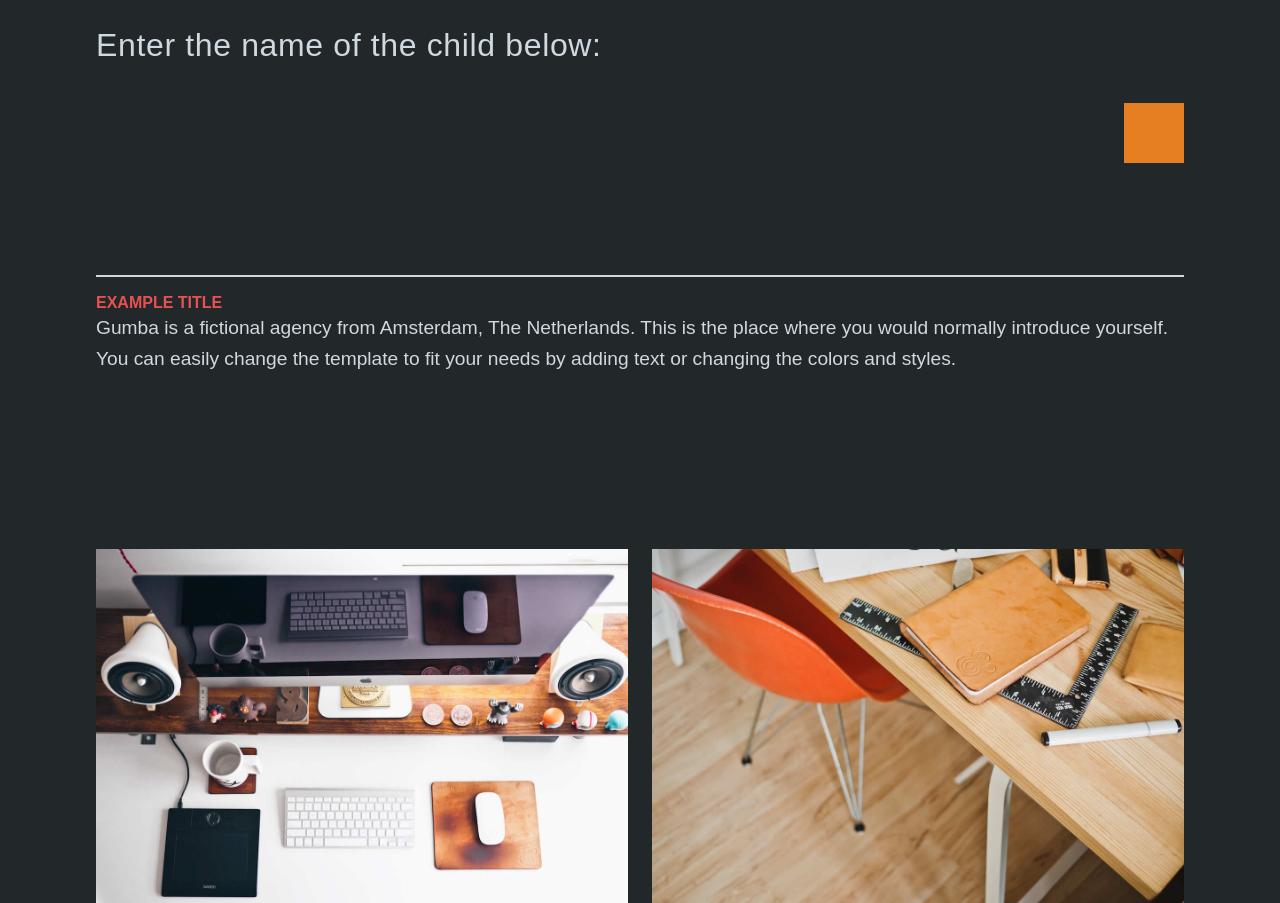
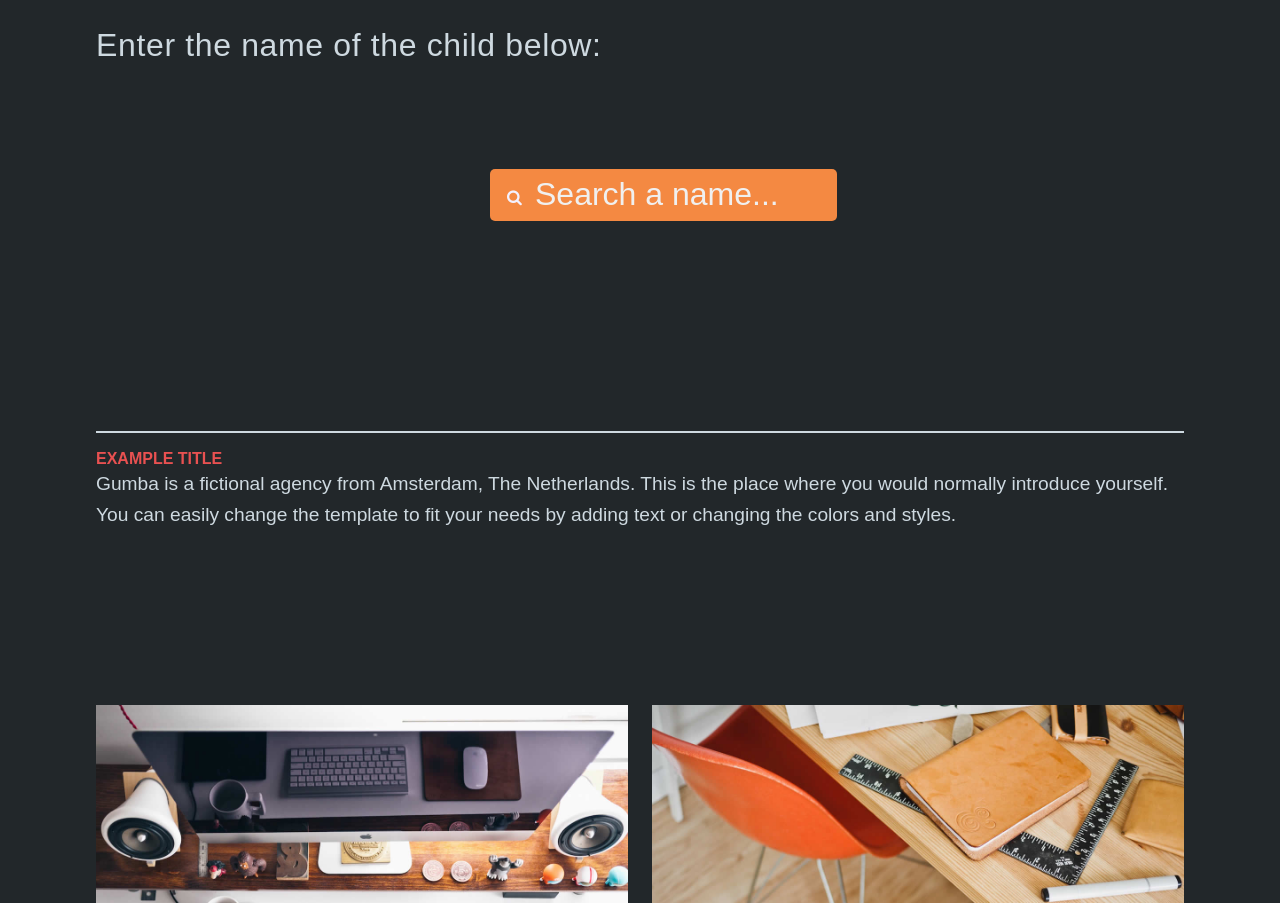
Before and after one commit to ZNClub-Javascript/WebApp-for-physically-challenged-children, a plain HTML site: page index.html in a window 1280 px wide. Shown: the part 976-1879 px from the top of the page. Drawn offline with nearby package versions, Linux system fonts and the light colour scheme; a web font is replaced by a local one.

Commit message:
integrated search box

```diff
--- a/css/search-box.css
+++ b/css/search-box.css
@@ -1,129 +1,55 @@
 
 
-.sb-search {
-	position: relative;
-	margin-top: 10px;
-	width: 0%;
-	min-width: 60px;
-	height: 60px;
-	float: right;
-	overflow: hidden;
-
-	-webkit-transition: width 0.3s;
-	-moz-transition: width 0.3s;
-	transition: width 0.3s;
-
-	-webkit-backface-visibility: hidden;
+.box{
+  margin: 100px auto;
+  width: 300px;
+  height: 50px;
 }
 
-.sb-search-input {
-	position: absolute;
-	top: 0;
-	right: 0;
-	border: none;
-	outline: none;
-	background: #fff;
-	width: 100%;
-	height: 60px;
-	margin: 0;
-	z-index: 10;
-	padding: 20px 65px 20px 20px;
-	font-family: inherit;
-	font-size: 20px;
-	color: #2c3e50;
+.container-1{
+  width: 300px;
+  vertical-align: middle;
+  white-space: nowrap;
+  position: relative;
 }
 
-input[type="search"].sb-search-input {
-	-webkit-appearance: none;
-	-webkit-border-radius: 0px;
+.container-1 input#search{
+  width: 300px;
+  height: 50px;
+  background: #f48942;
+  border: none;
+  font-size: 2.0em;
+  line-height: 1.5em;
+  float: left;
+  color: #f0f0f0;
+  padding-left: 45px;
+  -webkit-border-radius: 5px;
+  -moz-border-radius: 5px;
+  border-radius: 5px;
+
+}
+/* f49541 */
+.container-1 input#search::-webkit-input-placeholder {
+   color: #f0f0f0;
 }
 
-.sb-search-input::-webkit-input-placeholder {
-	color: #efb480;
+.container-1 input#search:-moz-placeholder { /* Firefox 18- */
+   color: #f48942;
 }
 
-.sb-search-input:-moz-placeholder {
-	color: #efb480;
+.container-1 input#search::-moz-placeholder {  /* Firefox 19+ */
+   color: #f48942;
 }
 
-.sb-search-input::-moz-placeholder {
-	color: #efb480;
+.container-1 input#search:-ms-input-placeholder {
+   color: #f48942;
 }
 
-.sb-search-input:-ms-input-placeholder {
-	color: #efb480;
+.container-1 .icon{
+  position: absolute;
+  top: 10%;
+  margin-left: 17px;
+  margin-top: 17px;
+  z-index: 1;
+  color: #f3f1ff;
 }
-
-.sb-icon-search,
-.sb-search-submit  {
-	width: 60px;
-	height: 60px;
-	display: block;
-	position: absolute;
-	right: 0;
-	top: 0;
-	padding: 0;
-	margin: 0;
-	line-height: 60px;
-	text-align: center;
-	cursor: pointer;
-}
-
-.sb-search-submit {
-	background: #fff; /* IE needs this */
-	-ms-filter: "progid:DXImageTransform.Microsoft.Alpha(Opacity=0)"; /* IE 8 */
-    filter: alpha(opacity=0); /* IE 5-7 */
-    opacity: 0;
-	color: transparent;
-	border: none;
-	outline: none;
-	z-index: -1;
-}
-
-
-.sb-icon-search {
-	color: #fff;
-	background: #e67e22;
-	z-index: 90;
-	font-size: 22px;
-	font-family: 'icomoon';
-	speak: none;
-	font-style: normal;
-	font-weight: normal;
-	font-variant: normal;
-	text-transform: none;
-	-webkit-font-smoothing: antialiased;
-}
-
-.sb-icon-search:before {
-	content: "\e000";
-}
-
-
-@font-face {
-	font-family: 'icomoon';
-	src:url('../fonts/icomoon/icomoon.eot');
-	src:url('../fonts/icomoon/icomoon.eot?#iefix') format('embedded-opentype'),
-		url('../fonts/icomoon/icomoon.woff') format('woff'),
-		url('../fonts/icomoon/icomoon.ttf') format('truetype'),
-		url('../fonts/icomoon/icomoon.svg#icomoon') format('svg');
-	font-weight: normal;
-	font-style: normal;
-}
-
-.sb-search.sb-search-open,
-.no-js .sb-search {
-	width: 100%;
-}
-
-.sb-search.sb-search-open .sb-icon-search,
-.no-js .sb-search .sb-icon-search {
-	background: #da6d0d;
-	color: #fff;
-	z-index: 11;
-}
-
-.sb-search.sb-search-open .sb-search-submit,
-.no-js .sb-search .sb-search-submit {
-	z-index: 90;
-}
--- a/index.html
+++ b/index.html
@@ -9,6 +9,7 @@
 	<link rel="stylesheet" href="css/vendor/fluidbox.min.css">
 	<link rel="stylesheet" href="css/main.css">
 	<link rel="stylesheet" href="css/search-box.css">
+	<link href="https://maxcdn.bootstrapcdn.com/font-awesome/4.1.0/css/font-awesome.min.css" rel="stylesheet">
 
 	<title>Speak with Snaps | Child Assisstant</title>
 
@@ -47,9 +48,12 @@
 
 			<div id="sb-search" class="sb-search">
 				<form>
-					<input class="sb-search-input" placeholder="Enter your search term..." type="search" value="" name="search" id="search">
-					<input class="sb-search-submit" type="submit" value="">
-					<span class="sb-icon-search"></span>
+					<div class="box">
+					  <div class="container-1">
+						  <span class="icon"><i class="fa fa-search"></i></span>
+						  <input type="search" id="search" placeholder="Search a name..." />
+					  </div>
+					</div>
 				</form>
 			</div>
 
@@ -100,9 +104,9 @@
 
 	</div>
 
-	<script src="//ajax.googleapis.com/ajax/libs/jquery/1.11.0/jquery.min.js"></script>
+	<script src="https://ajax.googleapis.com/ajax/libs/jquery/1.11.0/jquery.min.js"></script>
 	<script src="js/search-box.js"></script>
-	<script src="js/search-box.js"></script>
+
 	<script>
 	if (!window.jQuery)
 	{
```
